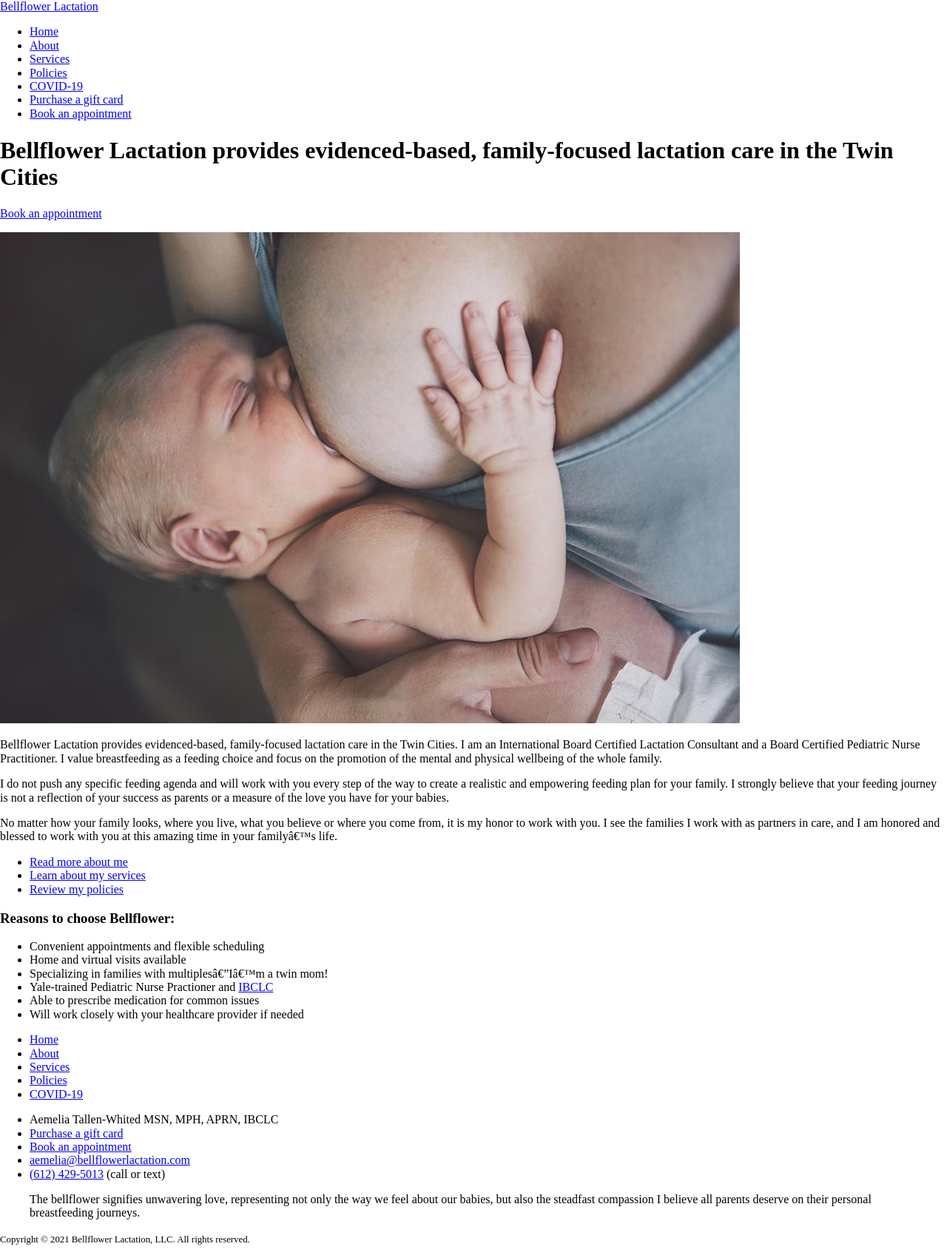
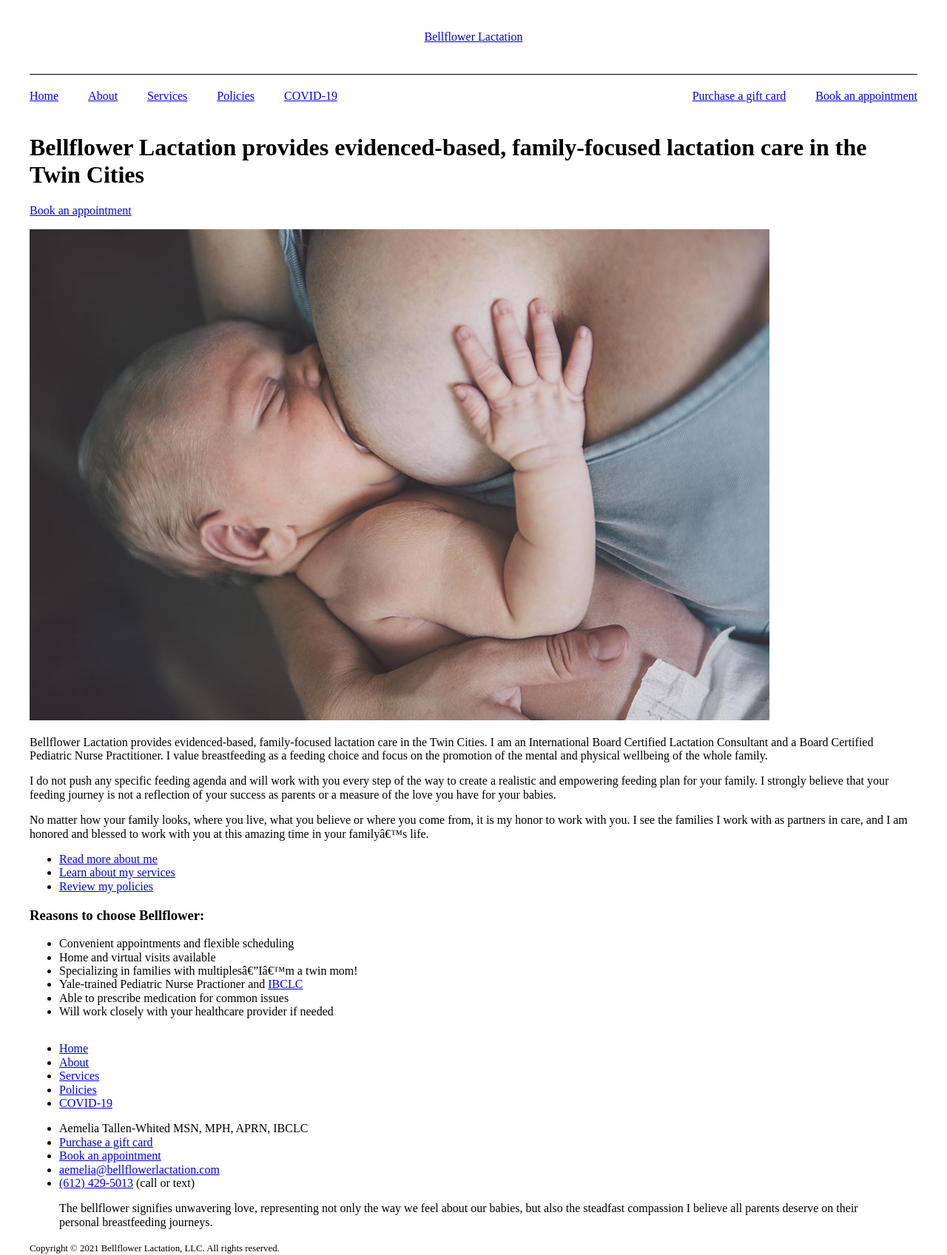
Before and after one commit to bellflowerlactation/bellflower, a Jekyll site: the page built from index.md, in a window 1280 px wide. Shown: the whole page at 74% size. Built offline with Jekyll 4.4.1, drawn with Linux system fonts in a browser that asks for light colours; nearby versions of some CDN libraries; some web fonts are replaced.

Commit message:
Rough in CSS for header > nav

```diff
--- a/_includes/header.html
+++ b/_includes/header.html
@@ -1,14 +1,14 @@
-<header>
-    <a href="/">Bellflower Lactation</a>
-    <nav role="navigation">
-        <ul>
-            <li><a href="/">Home</a></li>
-            <li><a href="/about">About</a></li>
-            <li><a href="/services">Services</a></li>
-            <li><a href="/policies">Policies</a></li>
-            <li><a href="/policies#covid-19">COVID-19</a></li>
-            <li><a href="https://squareup.com/gift/ML4R1SSZJNDAH/order/">Purchase a gift card</a></li>
-            <li><a href="https://bellflower.intakeq.com/booking">Book an appointment</a></li>
+<header class="header">
+    <a class="logo" href="/">Bellflower Lactation</a>
+    <nav class="nav" aria-label="main">
+        <ul class="nav-list">
+            <li class="nav-item"><a href="/">Home</a></li>
+            <li class="nav-item"><a href="/about">About</a></li>
+            <li class="nav-item"><a href="/services">Services</a></li>
+            <li class="nav-item"><a href="/policies">Policies</a></li>
+            <li class="nav-item u-bdl:1 u-fg:1"><a href="/policies#covid-19">COVID-19</a></li>
+            <li class="nav-item u-ta:r"><a href="https://squareup.com/gift/ML4R1SSZJNDAH/order/">Purchase a gift card</a></li>
+            <li class="nav-item u-ta:r"><a href="https://bellflower.intakeq.com/booking">Book an appointment</a></li>
         </ul>
     </nav>
 </header>
--- /dev/null
+++ b/assets/css/bellflower.css
@@ -0,0 +1,3 @@
+@import "imports/typography.css";
+@import "imports/layout.css";
+@import "imports/utilities.css";
--- a/assets/css/bellflower.scss
+++ /dev/null
@@ -1,4 +0,0 @@
----
----
-
-@import "typography";
--- /dev/null
+++ b/assets/css/imports/globals.css
@@ -0,0 +1,5 @@
+:root {
+    --grid-unit: 5px;
+    --column-unit: 160px;
+    --max-width: calc(var(--column-unit) * 12);
+}
--- /dev/null
+++ b/assets/css/imports/layout.css
@@ -0,0 +1,56 @@
+@import "globals.css";
+
+html {
+    display: grid;
+    place-items: center;
+}
+
+body {
+    display: grid;
+    grid-template-rows: repeat(3, auto);
+    padding: 0 calc(var(--grid-unit) * 8);
+    width: min(100%, var(--max-width));
+}
+
+img {  max-width: 100%; }
+
+.header {
+    display: grid;
+    grid-template-columns: auto;
+    grid-template-rows: 100px auto;
+    width: 100%;
+}
+
+.header .logo,
+.header .nav {
+    align-self: center;
+    justify-self: center;
+}
+
+.header .nav {
+    border-top: 1px solid #000;
+    width: 100%;
+}
+
+.header .nav-list {
+    display: flex;
+    flex-wrap: wrap;
+}
+
+.header .nav-item > a {
+    display: block;
+    padding: calc(var(--grid-unit) * 4);
+}
+
+.header .nav-item:first-child  > a { padding-left: 0; }
+.header .nav-item:last-child  > a { padding-right: 0; }
+
+.nav-list {
+    list-style: none;
+    margin: 0;
+    padding: 0;
+}
+
+.nav-item.border {
+    border: 1px solid;
+}
--- /dev/null
+++ b/assets/css/imports/utilities.css
@@ -0,0 +1,8 @@
+/* Border utilities */
+.u-bdl\1A 1 { border-left: 1px solid; }
+
+/* Flex utilities */
+.u-fg\3A 1 { flex-grow: 1; }
+
+/* Text utilities */
+.u-ta\3A r { text-align: right; }
```
Also changed, not shown: assets/css/imports/typography.css (renamed from _scss/typography.scss).
